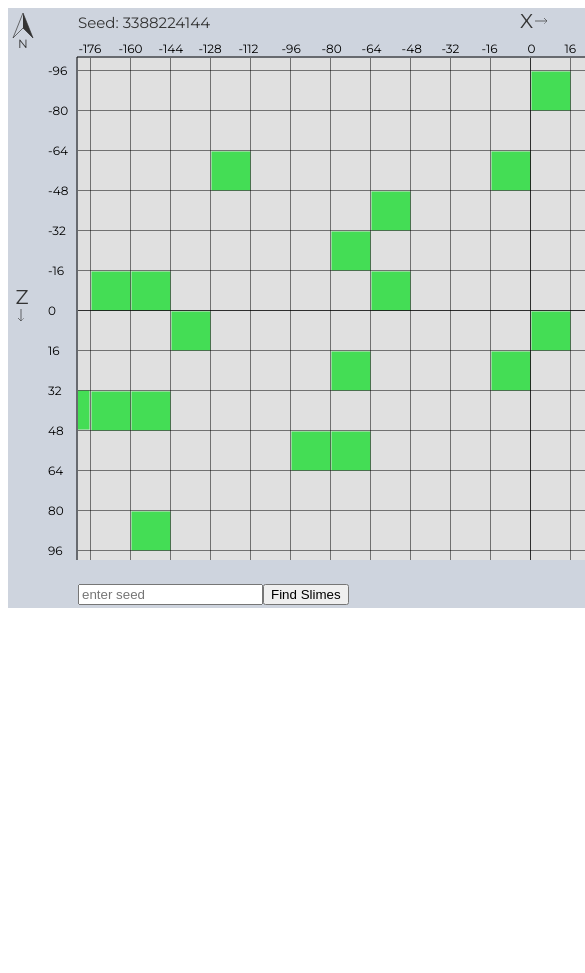
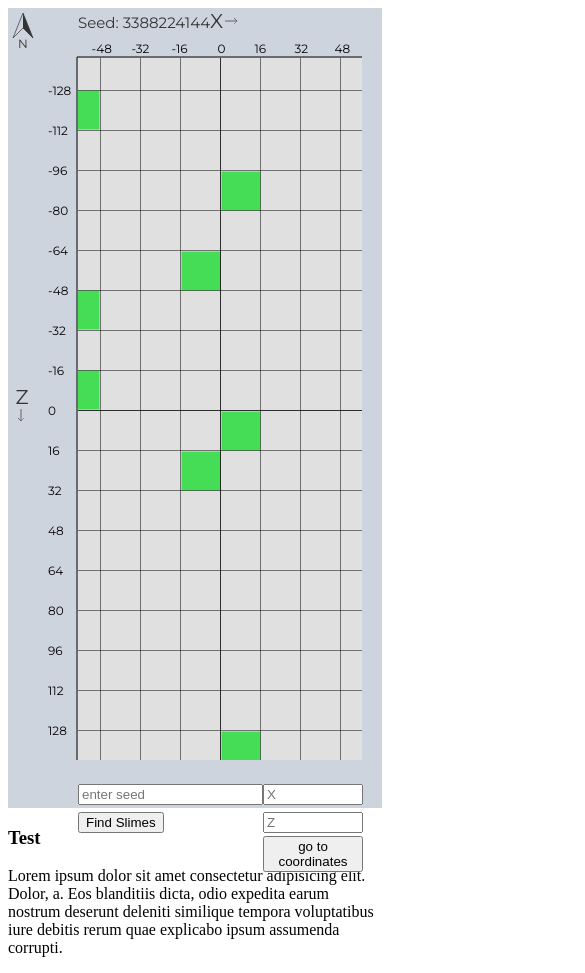
Before and after one commit to nkappler/slimemap, a website built with webpack: page index.html in a window 390 px wide. Shown: the top 973 px of the page, 585 px wide, since content can reach past the window. Before the commit the page ends 844 px from the top, so only its background shows below. Built offline with Linux system fonts and the light colour scheme.

Commit message:
made renderer responsive
placeholder text needs to be replaced and
page needs to made prettier.
favicon still missing

workstream:

```diff
--- a/index.html
+++ b/index.html
@@ -15,12 +15,32 @@
             }
         });
     </script>
+    <style>
+        * {
+            box-sizing: border-box;
+        }
+        .canvas, .description {
+            width: 100%;
+            max-width: 1400px;
+            margin: auto;
+            height: 800px;
+            max-height: 80%;
+        }
+        .description {
+            height: auto;
+        }
+    </style>
 </head>
 
 <body>
-    <canvas class="canvas" id="slimemap" width="994px" height="600px">
+    <canvas class="canvas" id="slimemap">
         Dein Browser unterstützt diese Funktion noch nicht. Bitte installiere die neueste Version von deinem Browser.
     </canvas>
+
+    <div class="description">
+        <h3>Test</h3>
+        <p>Lorem ipsum dolor sit amet consectetur adipisicing elit. Dolor, a. Eos blanditiis dicta, odio expedita earum nostrum deserunt deleniti similique tempora voluptatibus iure debitis rerum quae explicabo ipsum assumenda corrupti.</p>
+    </div>
 </body>
 
 </html>
--- a/src/slimeMap.ts
+++ b/src/slimeMap.ts
@@ -86,6 +86,7 @@ export class SlimeMap {
     private SCH: SlimeChunkHandler;
     public config: Config;
     private controls: Controls = undefined as any;
+    private container: HTMLElement;
     /** Reference to marker automatically placed by gotoCoordinates. */
     private jumpMarker: Marker | undefined;
 
@@ -103,6 +104,7 @@ export class SlimeMap {
 
 
         this.canvas = this.createDOM(id);
+        this.container = this.canvas.parentElement as HTMLElement;
 
         attachContextMenu(this);
 
@@ -138,6 +140,11 @@ export class SlimeMap {
         this.canvas.onmouseup = (_event: MouseEvent) => {
             this.canvas.setAttribute("style", "cursor: grab; cursor: -webkit-grab");
         };
+
+        window.addEventListener("resize", () => {
+            this.updateSizes();
+            this.redraw();
+        });
 
     }
 
@@ -201,8 +208,6 @@ export class SlimeMap {
         }
 
         container.style.position = "relative";
-        canvas.width = container.offsetWidth;
-        canvas.height = container.offsetHeight;
         canvas.id = parent.id ? parent.id + "canvas" : "slimemap-canvas";
 
         if (this.config.renderControls) {
@@ -355,6 +360,9 @@ export class SlimeMap {
     }
 
     private updateSizes() {
+        const bounding = this.container.getBoundingClientRect();
+        this.canvas.width = bounding.width;
+        this.canvas.height = bounding.height;
         this.width = this.canvas.width;
         this.height = this.canvas.height;
         this.vp = this.calcViewport();
```
Also changed, not shown: dist/slime.js, 1 other file.
